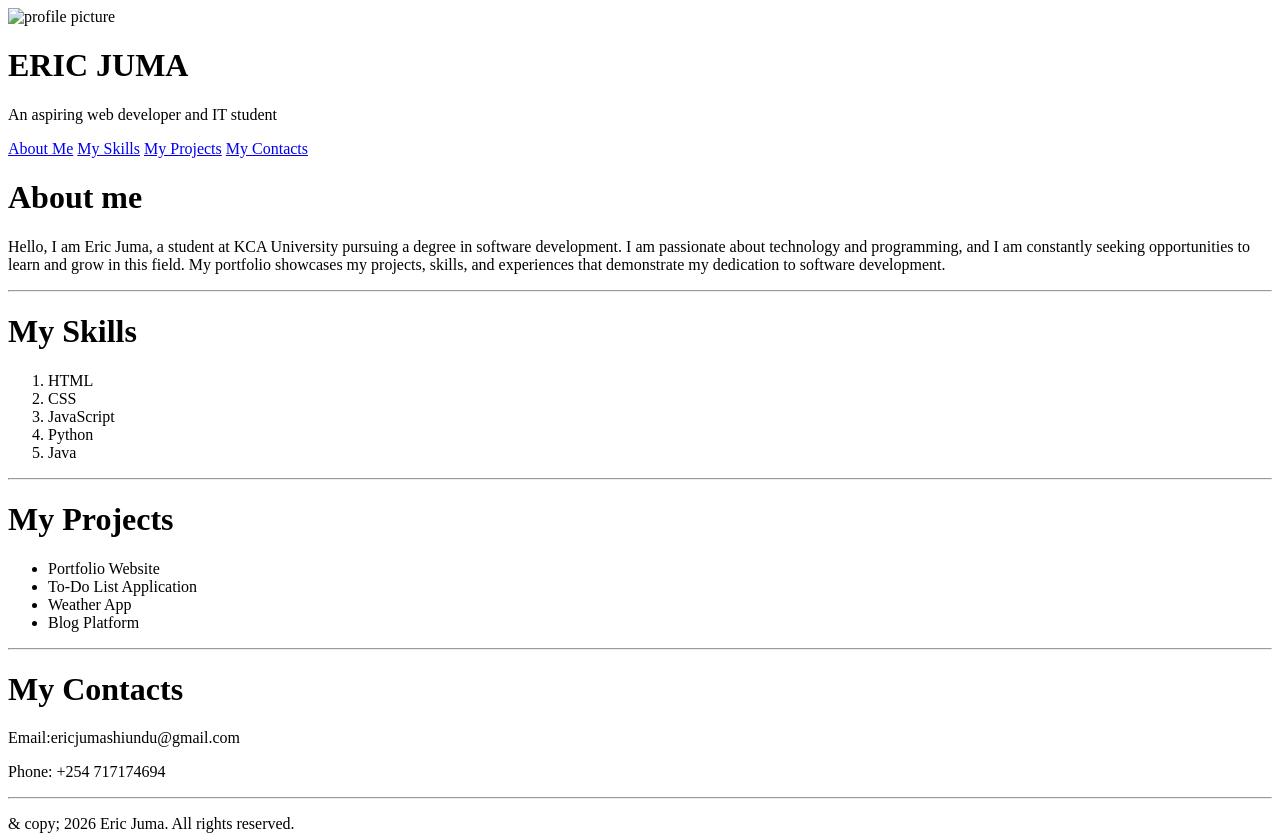
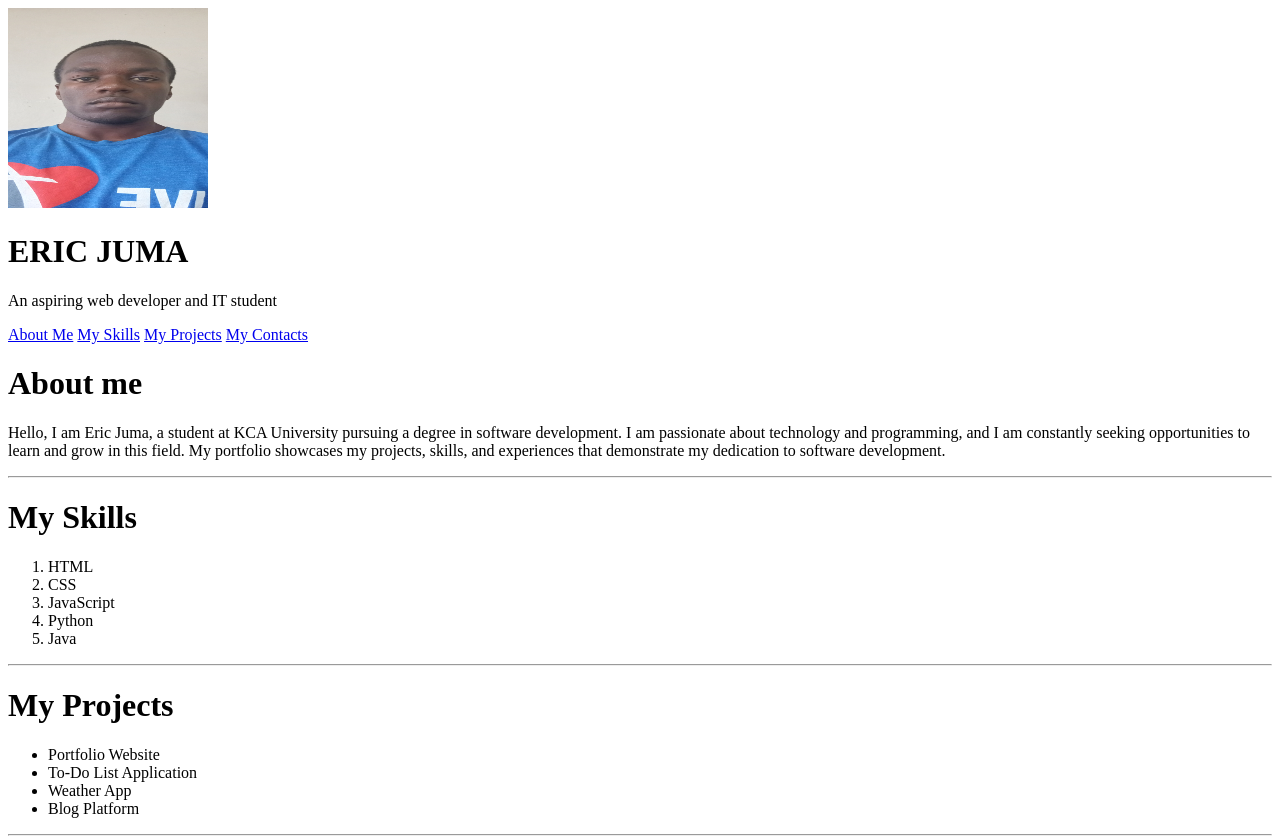
Before and after one commit to ERIC-JUMA/My-portfolio, a plain HTML site: page index.html in a window 1280 px wide. Shown: the top 836 px of the page. Drawn offline with Linux system fonts and the light colour scheme; the site is published under a folder, as on GitHub Pages, so addresses that start at the root find nothing.

Commit message:
fix image src

```diff
--- a/index.html
+++ b/index.html
@@ -4,7 +4,7 @@
     <title>ERIC JUMA</title>
 </head>
 <body>
- <img src="/public/IMG_20260928_111048_975.jpg" alt="profile picture" width="200" height="200">
+ <img src="IMG_20260928_111048_975.jpg" alt="profile picture" width="200" height="200">
     <h1>ERIC JUMA</h1>
 <p>An aspiring web developer and IT student </p>
     <a href="About me.html">About Me</a>
```
Also changed, not shown: IMG_20260928_111048_975.jpg (renamed from public/IMG_20260928_111048_975.jpg).
